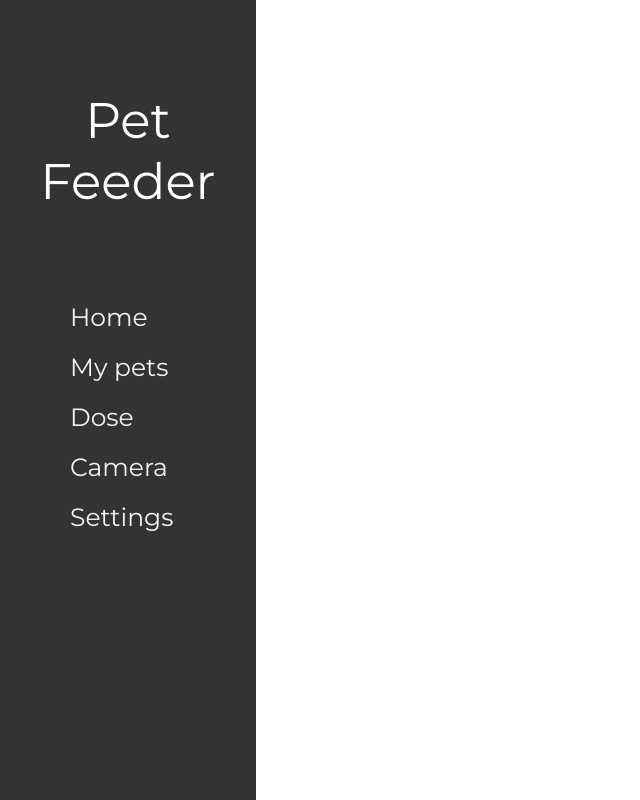
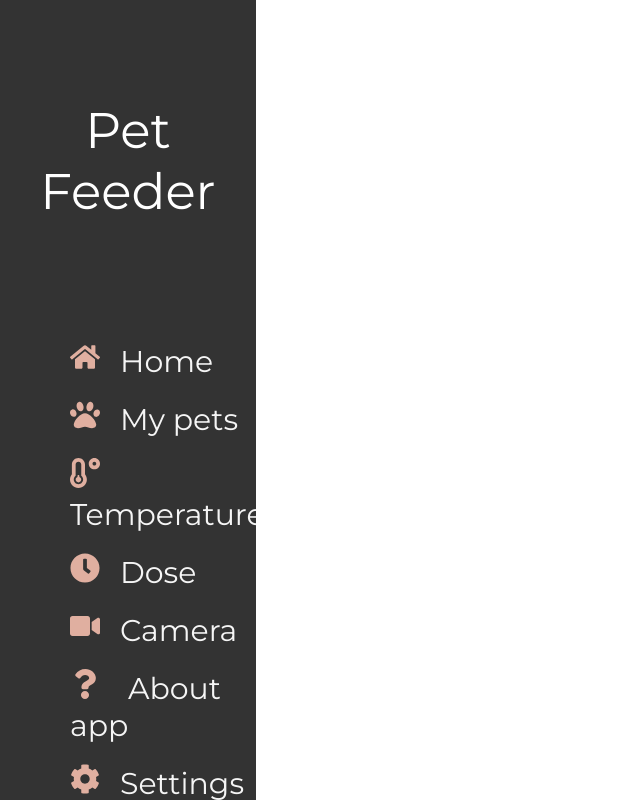
Before and after one commit to AlutkaG/CatFeeder, a React app in the folder frontend/: page / in a window 1280 px wide. Shown: the whole page, without its empty margins (0-640 px from the left). Built offline with nearby package versions, Linux system fonts and the light colour scheme; no server answers.

Commit message:
Append fetch method

```diff
--- a/frontend/package.json
+++ b/frontend/package.json
@@ -48,6 +48,7 @@
     "react-app-polyfill": "^1.0.6",
     "react-dev-utils": "^10.2.1",
     "react-dom": "^16.13.1",
+    "react-icons": "^3.10.0",
     "resolve": "1.15.0",
     "resolve-url-loader": "3.1.1",
     "sass-loader": "8.0.2",
--- a/frontend/src/App.js
+++ b/frontend/src/App.js
@@ -1,11 +1,21 @@
-import React from "react";
+import React, { useEffect, useState } from "react";
 import "./App.css";
 import Navbar from "./components/Navbar/Navbar";
 
 function App() {
+	const [ala, setAla] = useState("");
+
+	useEffect(() => {
+		fetch("192.168.1.22:8000")
+			.then((res) => res.json())
+			.then((data) => {
+				setAla(data.body);
+			});
+	}, []);
 	return (
 		<div className='App'>
 			<Navbar />
+			{ala}
 		</div>
 	);
 }
--- a/frontend/src/components/Navbar/Navbar.css
+++ b/frontend/src/components/Navbar/Navbar.css
@@ -7,18 +7,18 @@
 	left: 0;
 	background-color: #333333;
 	overflow-x: hidden;
-	padding-top: 40px;
+	padding-top: 50px;
 }
 
 .sideNavLinks {
-	padding-top: 40px;
+	padding-top: 70px;
 	text-align: left;
 	padding-left: 70px;
 }
 
 .sideNavLinks a {
 	text-decoration: none;
-	font-size: 25px;
+	font-size: 30px;
 	color: whitesmoke;
 	display: block;
 	padding-bottom: 20px;
@@ -26,9 +26,28 @@
 
 .sideNavLinks a:hover {
 	color: white;
+	font-weight: bold;
 }
 
 .appName {
 	font-size: 50px;
 	color: white;
 }
+
+.footerNav {
+	padding-top: 35%;
+	color: whitesmoke;
+	font-size: 15px;
+}
+
+.footerLink a {
+	text-decoration: none;
+	color: whitesmoke;
+	display: block;
+	padding-top: 10px;
+}
+
+.footerLink a:hover {
+	color: white;
+	font-weight: bold;
+}
--- a/frontend/src/components/Navbar/Navbar.js
+++ b/frontend/src/components/Navbar/Navbar.js
@@ -1,4 +1,13 @@
 import React from "react";
+import {
+	FaHome,
+	FaPaw,
+	FaTemperatureLow,
+	FaClock,
+	FaVideo,
+	FaQuestion,
+	FaCog,
+} from "react-icons/fa";
 
 import Aux from "../../hoc/Aux";
 
@@ -10,11 +19,45 @@ const navbar = (props) => {
 			<div className='sideNav'>
 				<p className='appName'>Pet Feeder</p>
 				<div className='sideNavLinks'>
-					<a href='/'>Home</a>
-					<a href='/'>My pets</a>
-					<a href='/'>Dose</a>
-					<a href='/'>Camera</a>
-					<a href='/'>Settings</a>
+					<a href='/'>
+						<FaHome style={{ paddingRight: "20px", color: " #e0afa0" }} />
+						Home
+					</a>
+					<a href='/'>
+						<FaPaw style={{ paddingRight: "20px", color: " #e0afa0" }} />
+						My pets
+					</a>
+					<a href='/'>
+						<FaTemperatureLow
+							style={{ paddingRight: "20px", color: " #e0afa0" }}
+						/>
+						Temperature
+					</a>
+					<a href='/'>
+						<FaClock style={{ paddingRight: "20px", color: " #e0afa0" }} />
+						Dose
+					</a>
+					<a href='/'>
+						<FaVideo style={{ paddingRight: "20px", color: " #e0afa0" }} />
+						Camera
+					</a>
+					<a href='/'>
+						<FaQuestion style={{ paddingRight: "20px", color: " #e0afa0" }} />{" "}
+						About app
+					</a>
+					<a href='/'>
+						<FaCog style={{ paddingRight: "20px", color: " #e0afa0" }} />
+						Settings
+					</a>
+				</div>
+				<div className='footerNav'>
+					©{new Date().getFullYear()} <strong>Pet Feeder</strong>
+					<br />
+					<div className='footerLink'>
+						<a href='/' style={{ textDecoration: "none", color: "white" }}>
+							Contact
+						</a>
+					</div>
 				</div>
 			</div>
 		</Aux>
```
Also changed, not shown: 1 other file (tests, documents, lock files or other folders).
